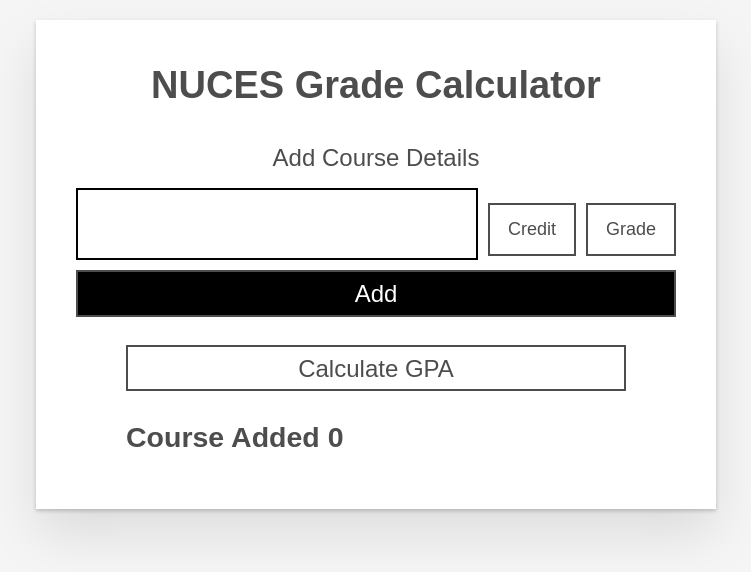
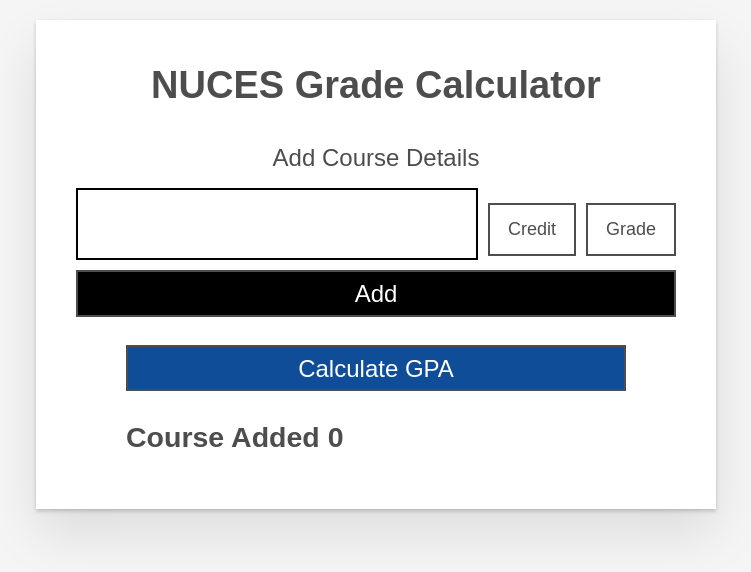
Before and after one commit to RED-Mushaf-Ali-Mir/NUCES-Grdade-Merit-WebApp, a React (Vite) app: page / in a window 1280 px wide. Shown: the top 572 px of the page, without its empty margins (264-1015 px from the left). Built offline with nearby package versions, Linux system fonts and the light colour scheme.

Commit message:
GPA Button added

```diff
--- a/src/components/Form.jsx
+++ b/src/components/Form.jsx
@@ -82,7 +82,7 @@
         </button>
       </form>
       <div className="calculate-Btn">
-        <button className="btn  btn__lg">Calculate GPA</button>
+        <button className="btn btn__gpaCal btn__lg">Calculate GPA</button>
       </div>
     </>
   );
--- a/src/index.css
+++ b/src/index.css
@@ -99,6 +99,10 @@
 }
 .btn__primary {
   background-color: black;
+  color: white;
+}
+.btn__gpaCal {
+  background-color: rgb(16, 77, 153);
   color: white;
 }
 .btn-group {
```
